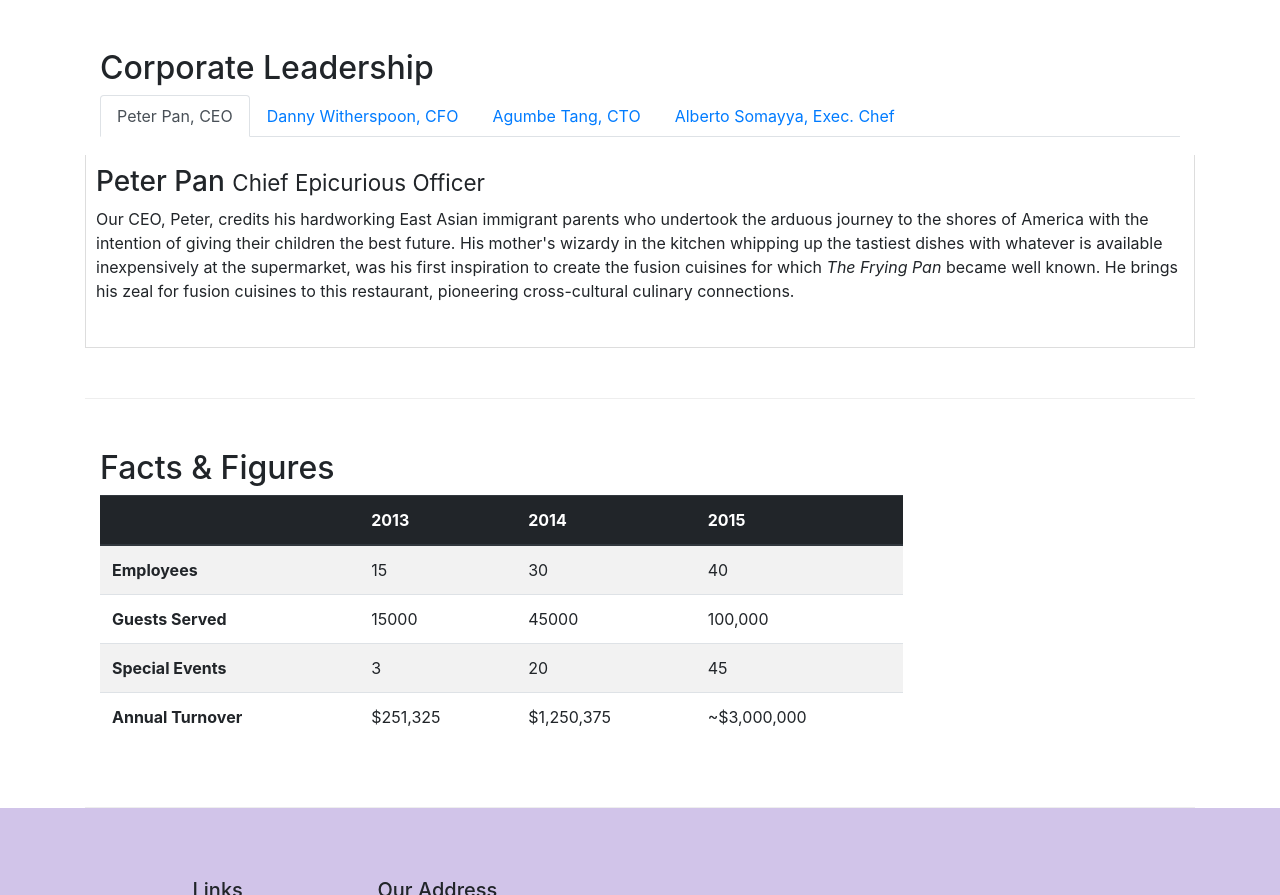
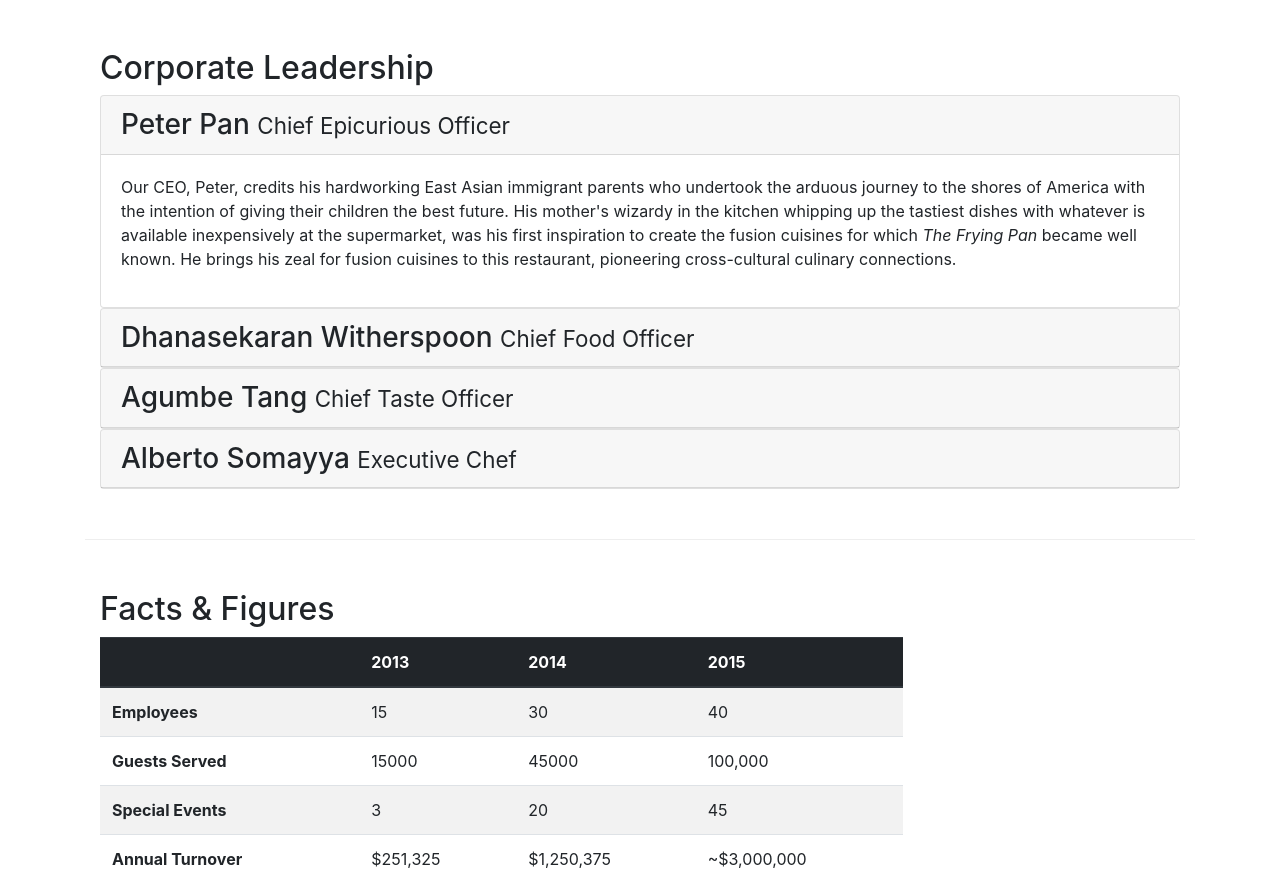
Before and after one commit to rmcc0724/lesson1a, a website: page aboutus.html in a window 1280 px wide. Shown: the part 978-1873 px from the top of the page. Drawn offline with nearby package versions, Linux system fonts and the light colour scheme.

Commit message:
Accordion

```diff
--- a/aboutus.html
+++ b/aboutus.html
@@ -100,42 +100,59 @@
         <div class="row row-content">
             <div class="col-12">
                 <h2>Corporate Leadership</h2>
-                <ul class="nav nav-tabs">
-                    <li class="nav-item">
-                        <a class="nav-link active" href="#peter" role="tab" data-toggle="tab">Peter Pan, CEO</a>
-                    </li>
-                    <li class="nav-item">
-                        <a class="nav-link" href="#danny" role="tab" data-toggle="tab">Danny Witherspoon, CFO</a>
-                    </li>
-                    <li class="nav-item">
-                        <a class="nav-link" href="#agumbe" role="tab" data-toggle="tab">Agumbe Tang, CTO</a>
-                    </li>
-                    <li class="nav-item">
-                        <a class="nav-link" href="#alberto" role="tab" data-toggle="tab">Alberto Somayya, Exec. Chef</a>
-                    </li>
-                </ul>
+                <div class="accordion">
+                    <div class="card">
+                        <div class="card-header" role="tab" id="peterhead">
+                            <h3 class="mb-0">
+                                <a data-toggle="collapse" data-target="#peter">Peter Pan <small>Chief Epicurious Officer</small></a>
+                            </h3>
                         </div>
-            <div class="tab-content">
-                <div role="tabpanel" class="tab-pane fade show active" id="peter">
-                    <h3>Peter Pan <small>Chief Epicurious Officer</small></h3>
-                    <p class="d-none d-sm-block">Our CEO, Peter, credits his hardworking East Asian immigrant parents who undertook the arduous journey to the shores of America with the intention of giving their children the best future. His mother's wizardy in the kitchen whipping
-                        up the tastiest dishes with whatever is available inexpensively at the supermarket, was his first inspiration to create the fusion cuisines for which <em>The Frying Pan</em> became well known. He brings his zeal for fusion cuisines
-                        to this restaurant, pioneering cross-cultural culinary connections.</p>
+                        <div class="collapse show" id="peter" data-parent="accordion">
+                            <div class="card-body">
+                                <p class="d-none d-sm-block">Our CEO, Peter, credits his hardworking East Asian immigrant parents who undertook the arduous journey to the shores of America with the intention of giving their children the best future. His mother's wizardy in the kitchen
+                                    whipping up the tastiest dishes with whatever is available inexpensively at the supermarket, was his first inspiration to create the fusion cuisines for which <em>The Frying Pan</em> became well known. He brings his
+                                    zeal for fusion cuisines to this restaurant, pioneering cross-cultural culinary connections.</p>
                             </div>
-
-                <div role="tabpanel" class="tab-pane fade" id="danny">
-                    <h3>Dhanasekaran Witherspoon <small>Chief Food Officer</small></h3>
+                        </div>
+                    </div>
+                    <div class="card">
+                        <div class="card-header" role="tab" id="dannyhead">
+                            <h3 class="mb-0">
+                                <a data-toggle="collapse" data-target="#danny">Dhanasekaran Witherspoon <small>Chief Food Officer</small></a>
+                            </h3>
+                        </div>
+                        <div class="collapse" id="danny" data-parent="accordion">
+                            <div class="card-body">
                                 <p class="d-none d-sm-block">Our CFO, Danny, as he is affectionately referred to by his colleagues, comes from a long established family tradition in farming and produce. His experiences growing up on a farm in the Australian outback gave him great appreciation
-                        for varieties of food sources. As he puts it in his own words, <em>Everything that runs, wins, and everything that stays, pays!</em></p>
+                        for varieties of food sources. As he puts it in his own words, Everything that runs, wins, and everything that stays, pays!</p>
                             </div>
-                <div role="tabpanel" class="tab-pane fade" id="agumbe">
-                    <h3>Agumbe Tang <small>Chief Taste Officer</small></h3>
+                        </div>
+                    </div>
+                    <div class="card">
+                        <div class="card-header" role="tab" id="agumbehead">
+                            <h3 class="mb-0">
+                                <a data-toggle="collapse" data-target="#agumbe">Agumbe Tang <small>Chief Taste Officer</small></a>
+                            </h3>
+                        </div>
+                        <div class="collapse" id="agumbe" data-parent="accordion">
+                            <div class="card-body">
                                 <p class="d-none d-sm-block">Blessed with the most discerning gustatory sense, Agumbe, our CTO, personally ensures that every dish that we serve meets his exacting tastes. Our chefs dread the tongue lashing that ensues if their dish does not meet his exacting
                         standards. He lives by his motto, <em>You click only if you survive my lick.</em></p>
                             </div>
-                <div role="tabpanel" class="tab-pane fade" id="alberto">
-                    <h3>Alberto Somayya <small>Executive Chef</small></h3>
+                        </div>
+                    </div>
+                    <div class="card">
+                        <div class="card-header" role="tab" id="albertohead">
+                            <h3 class="mb-0">
+                                <a data-toggle="collapse" data-target="#alberto">Alberto Somayya <small>Executive Chef</small></a>
+                            </h3>
+                        </div>
+                        <div class="collapse" id="alberto" data-parent="accordion">
+                            <div class="card-body">
                                 <p class="d-none d-sm-block">Award winning three-star Michelin chef with wide International experience having worked closely with whos-who in the culinary world, he specializes in creating mouthwatering Indo-Italian fusion experiences. He says, <em>Put together the cuisines from the two craziest cultures, and you get a winning hit! Amma Mia!</em></p>
+                            </div>
+                        </div>
+                    </div>
                 </div>
             </div>
         </div>
```
Lines whose indentation alone changed are shown as unchanged.
